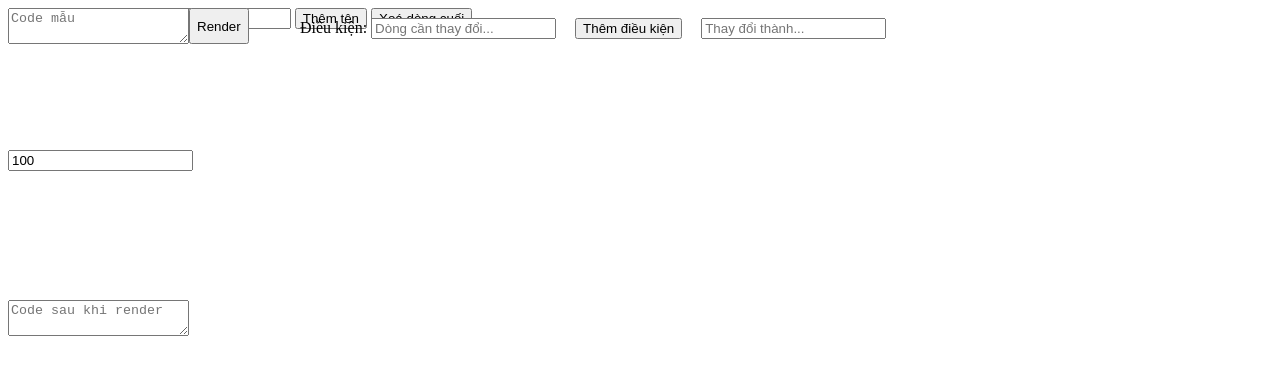
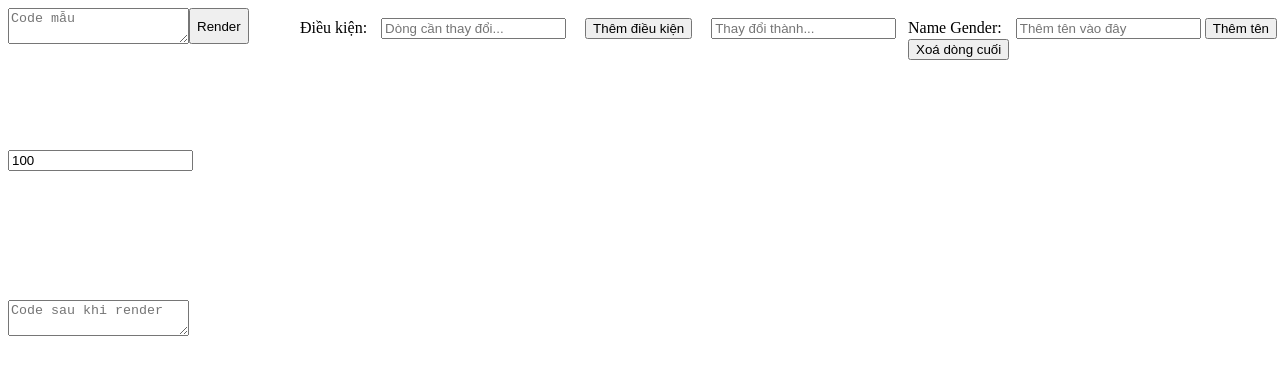
Before and after one commit to minhphuc3589/RenderForm, a plain HTML site: page index.html in a window 1280 px wide. Drawn offline with Linux system fonts and the light colour scheme.

Commit message:
Update style.css
Update name_gender

```diff
--- a/style.css
+++ b/style.css
@@ -3,26 +3,40 @@ html {
   width: 100%;
 }
 
+.gender-name, #percent, .div-condition, .render-form, .result-render {
+  position: absolute;
+}
+
+.gender-name {
+/*  display: flex;*/
+  margin-top: 10px;
+  margin-left: 900px;
+}
+
+#name-gender-input {
+  margin-left: 10px;
+}
+
 #percent {
-  position: absolute;
   top: 150px;
 }
 
 .div-condition {
-  position: absolute;
   left: 300px;
 }
 
 .render-form {
-  position: absolute;
   display: flex;
 }
 
 .result-render {
-  position: absolute;
   top: 300px;
 }
 
 #btn-conditions {
   margin: 10px 15px
 }
+
+#condition {
+  margin-left: 10px;
+}
```
